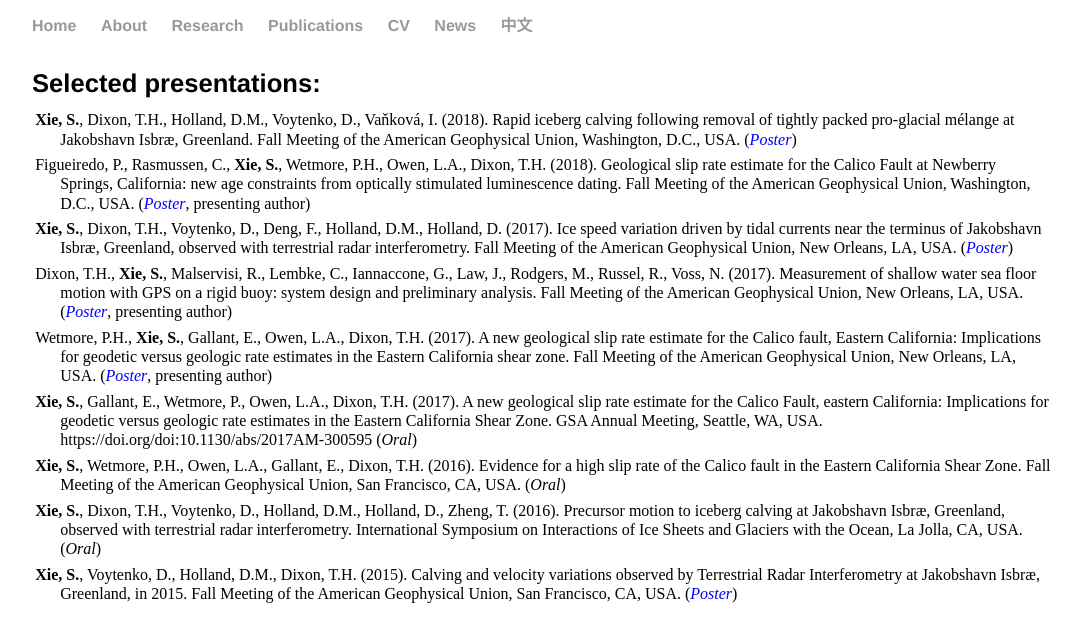
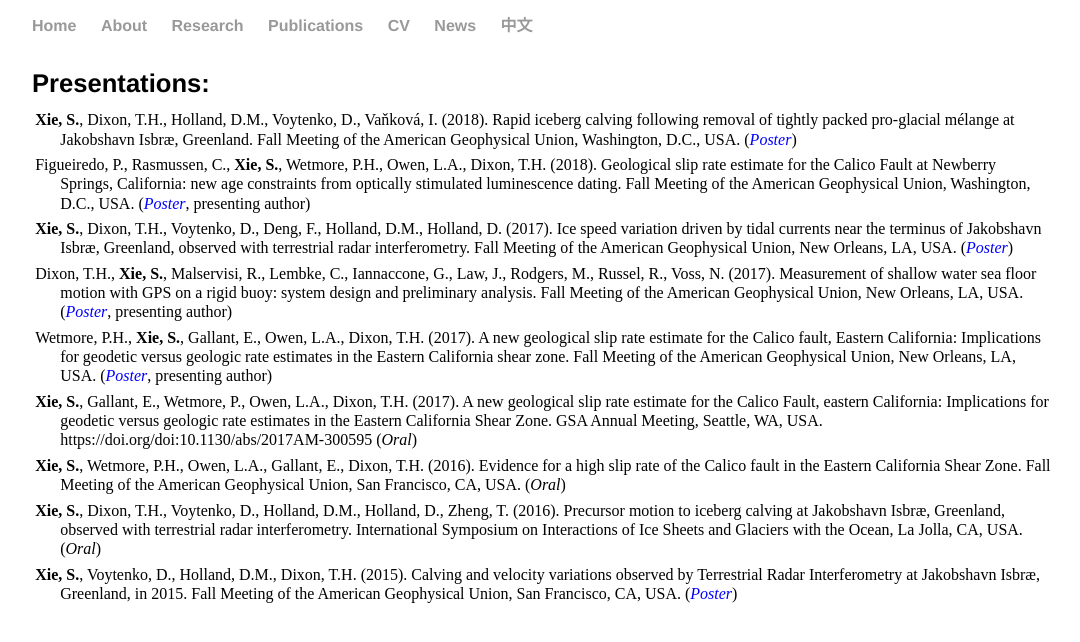
Before and after one commit to suruixie/suruixie.github.io, a Jekyll site: the page built from abstracts/index.html, in a window 1280 px wide. Shown: the top 642 px of the page, without its empty margins (96-1176 px from the left). Built offline with Jekyll 4.4.1, drawn with Linux system fonts in a browser that asks for light colours.

Commit message:
Update index.html

```diff
--- a/abstracts/index.html
+++ b/abstracts/index.html
@@ -3,7 +3,7 @@ layout: default
 title: Surui's presentations
 ---
 <div class="presentations">
-<h4 style="margin-bottom:0.35em;">Selected presentations:</h4>
+<h4 style="margin-bottom:0.35em;">Presentations:</h4>
 <p  class="publist" style="font-size:1.0em;">
   <strong>Xie, S.</strong>, Dixon, T.H., Holland, D.M., Voytenko, D., Vaňková, I. (2018). Rapid iceberg calving following removal of tightly packed pro-glacial mélange at Jakobshavn Isbræ, Greenland. Fall Meeting of the American Geophysical Union, Washington, D.C., USA. (<em><a href="../files/2018/Xie_AGU18.pdf" style="color:#0000FF;">Poster</a></em>)<br>
 	<p  class="publist" style="font-size:1.0em;">
```
